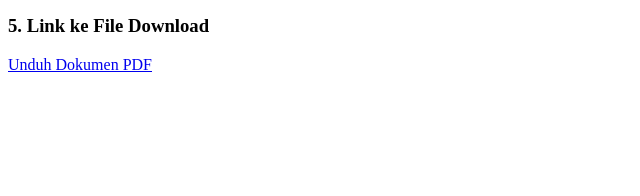
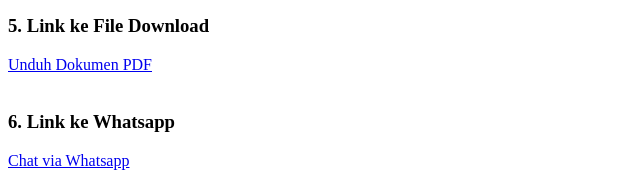
Before and after one commit to rayhan-18/1124160206-html-Meet5, a plain HTML site: page index.html in a window 1280 px wide. Shown: the part 752-948 px from the top of the page, without its empty margins (0-640 px from the left). Before the commit the page ends 852 px from the top, so only its background shows below. Drawn offline with Linux system fonts and the light colour scheme.

Commit message:
link ke whatsapp

```diff
--- a/index.html
+++ b/index.html
@@ -35,6 +35,8 @@
     <a href="SUMBER HUKUM ISLAM.pdf" download="">Unduh Dokumen PDF</a>
     <br><br>
 
-
+    <h3>6. Link ke Whatsapp</h3>
+    <a href="https://wa.me/6288212448836" target="_blank">Chat via Whatsapp</a>
+    <br><br>
 </body>
 </html>
```
